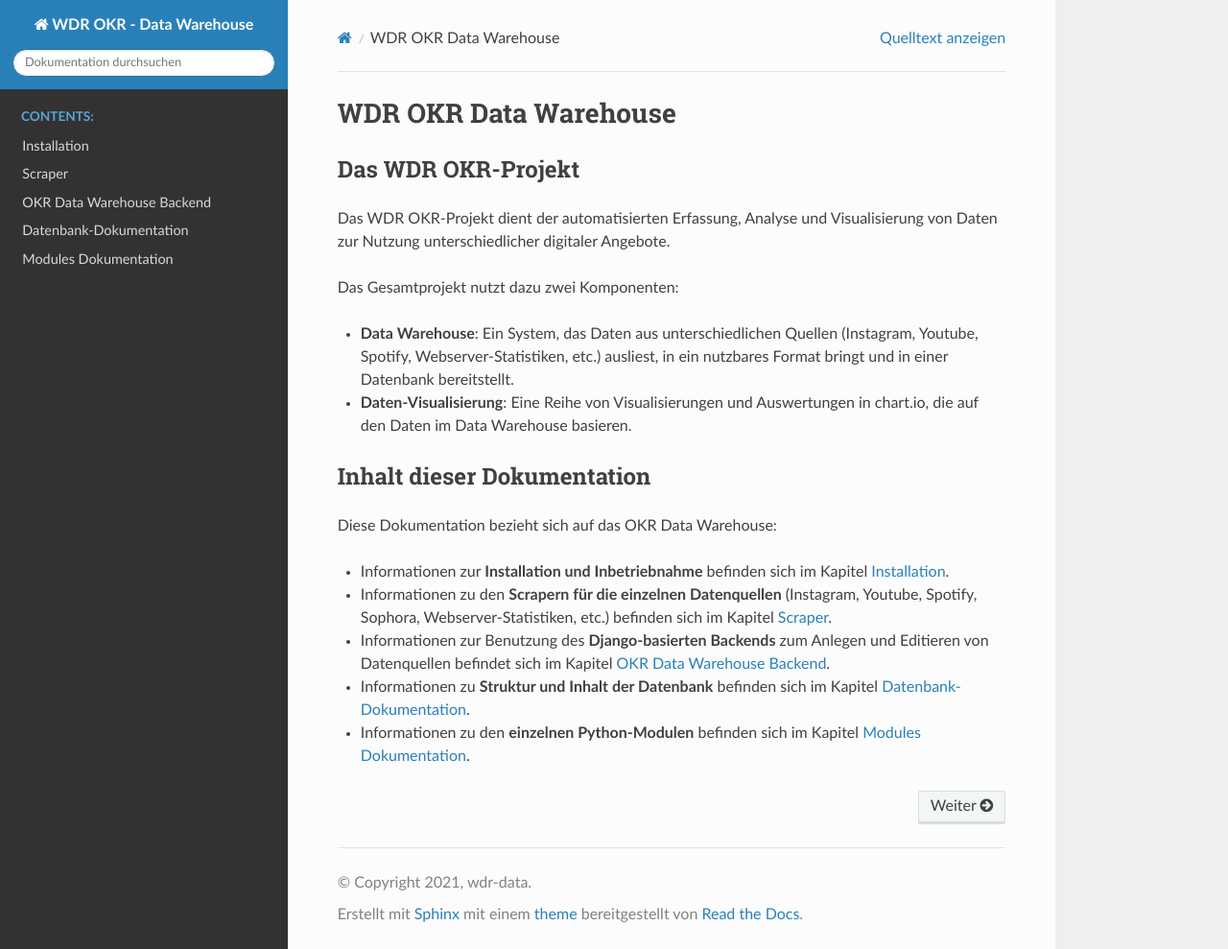
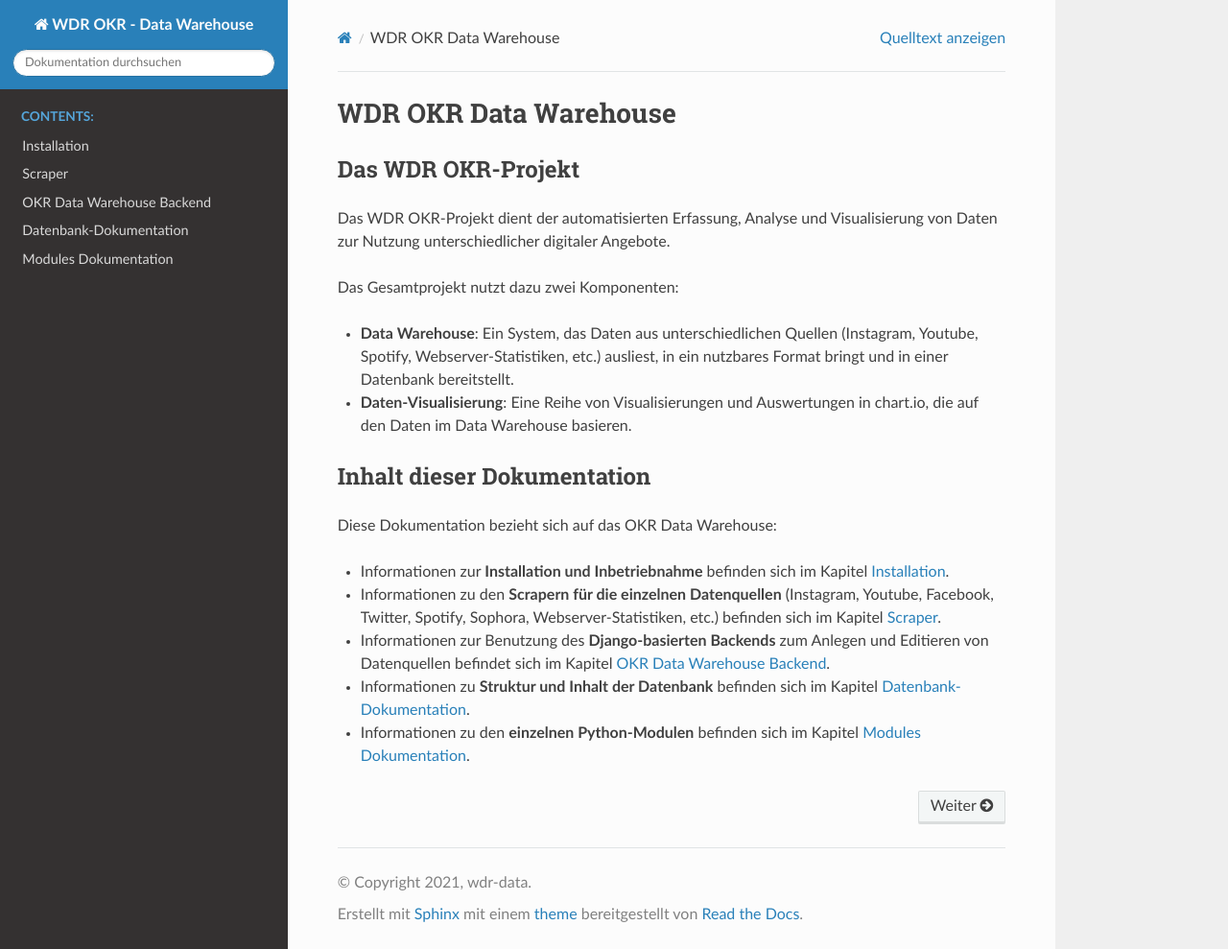
Before and after one commit to wdr-data/wdr-okr, a Sphinx documentation site: the page built from docs/index.rst, in a window 1280 px wide and 989 px high. Shown: the whole window at 96% size. Built offline with Sphinx 7.4.7 and the Read the Docs theme 2.0.0, drawn with Linux system fonts in a browser that asks for light colours.

Commit message:
📝 Update docs to include FB/Twitter

```diff
--- a/docs/index.rst
+++ b/docs/index.rst
@@ -28,8 +28,8 @@
 * Informationen zur **Installation und Inbetriebnahme** befinden sich im Kapitel
   :ref:`installation`.
 * Informationen zu den **Scrapern für die einzelnen Datenquellen** (Instagram, Youtube,
-  Spotify, Sophora, Webserver-Statistiken, etc.) befinden sich im Kapitel
-  :ref:`scraper`.
+  Facebook, Twitter, Spotify, Sophora, Webserver-Statistiken, etc.) befinden sich im
+  Kapitel :ref:`scraper`.
 * Informationen zur Benutzung des **Django-basierten Backends** zum Anlegen und
   Editieren von Datenquellen befindet sich im Kapitel :ref:`backend`.
 * Informationen zu **Struktur und Inhalt der Datenbank** befinden sich im Kapitel
--- a/docs/modules/okr.scrapers.rst
+++ b/docs/modules/okr.scrapers.rst
@@ -16,10 +16,12 @@ Subpackages
    :maxdepth: 4
 
    okr.scrapers.common
+   okr.scrapers.facebook
    okr.scrapers.insta
    okr.scrapers.pages
    okr.scrapers.podcasts
    okr.scrapers.tiktok
+   okr.scrapers.twitter
    okr.scrapers.youtube
 
 Submodules
--- a/docs/scraper.rst
+++ b/docs/scraper.rst
@@ -24,6 +24,9 @@ Für Daten zu Online-Artikeln:
 Für Daten zu Instagram:
   * Quintly API (`Quintly Dokumentation`_)
   * Manuelle Dateneingabe für Instagram Collaborations
+
+Für Daten zu Facebook und Twitter:
+  * Quintly API (`Quintly Dokumentation`_)
 
 Für Daten zu Podcasts:
   * Webtrekk API (`Webtrekk Dokumentation`_)
```
Also changed, not shown: docs/modules/okr.admin.rst (+16 -0 lines), docs/modules/okr.models.rst (+16 -0 lines), docs/modules/okr.scrapers.facebook.rst (added, +21 -0 lines), docs/modules/okr.scrapers.twitter.rst (added, +21 -0 lines).
